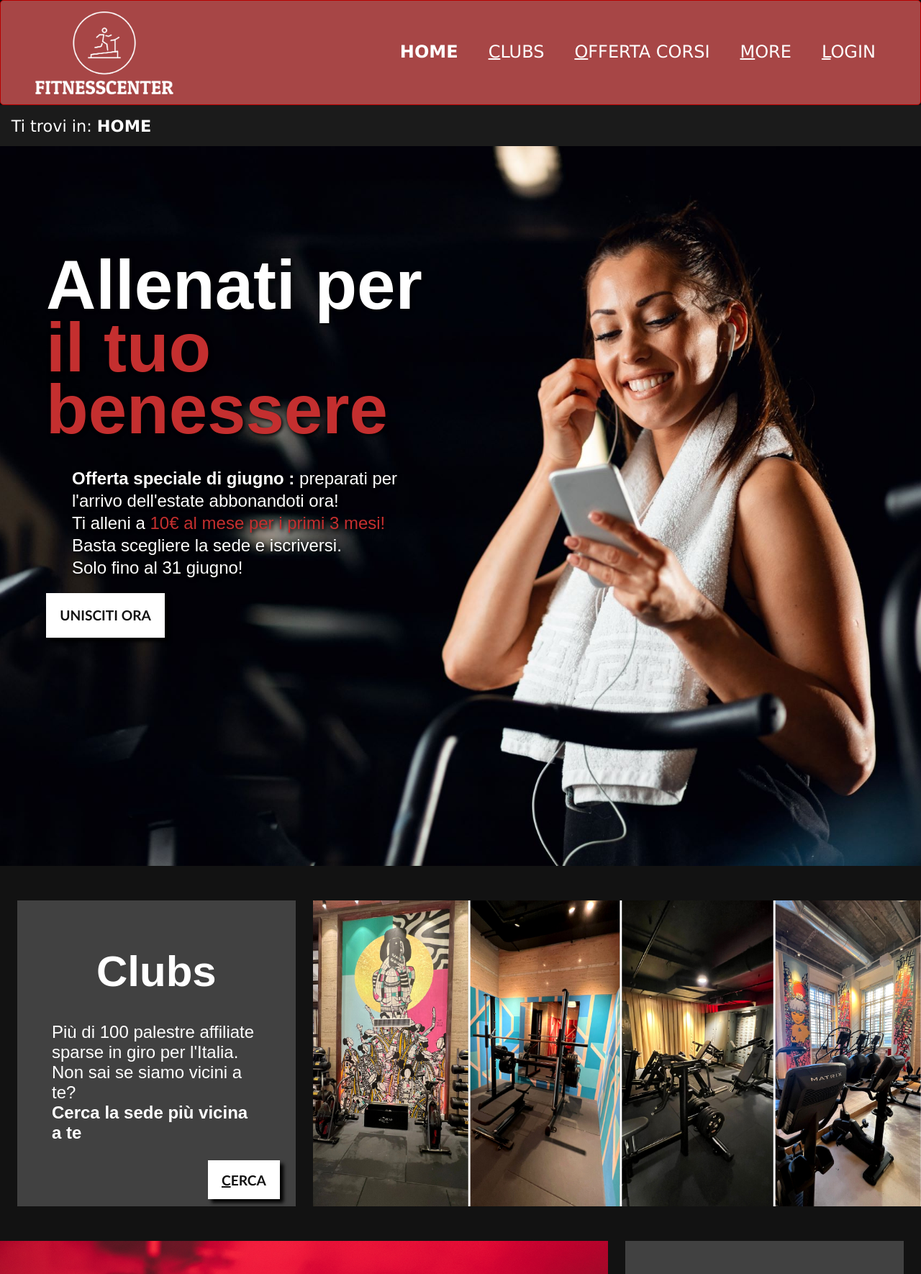
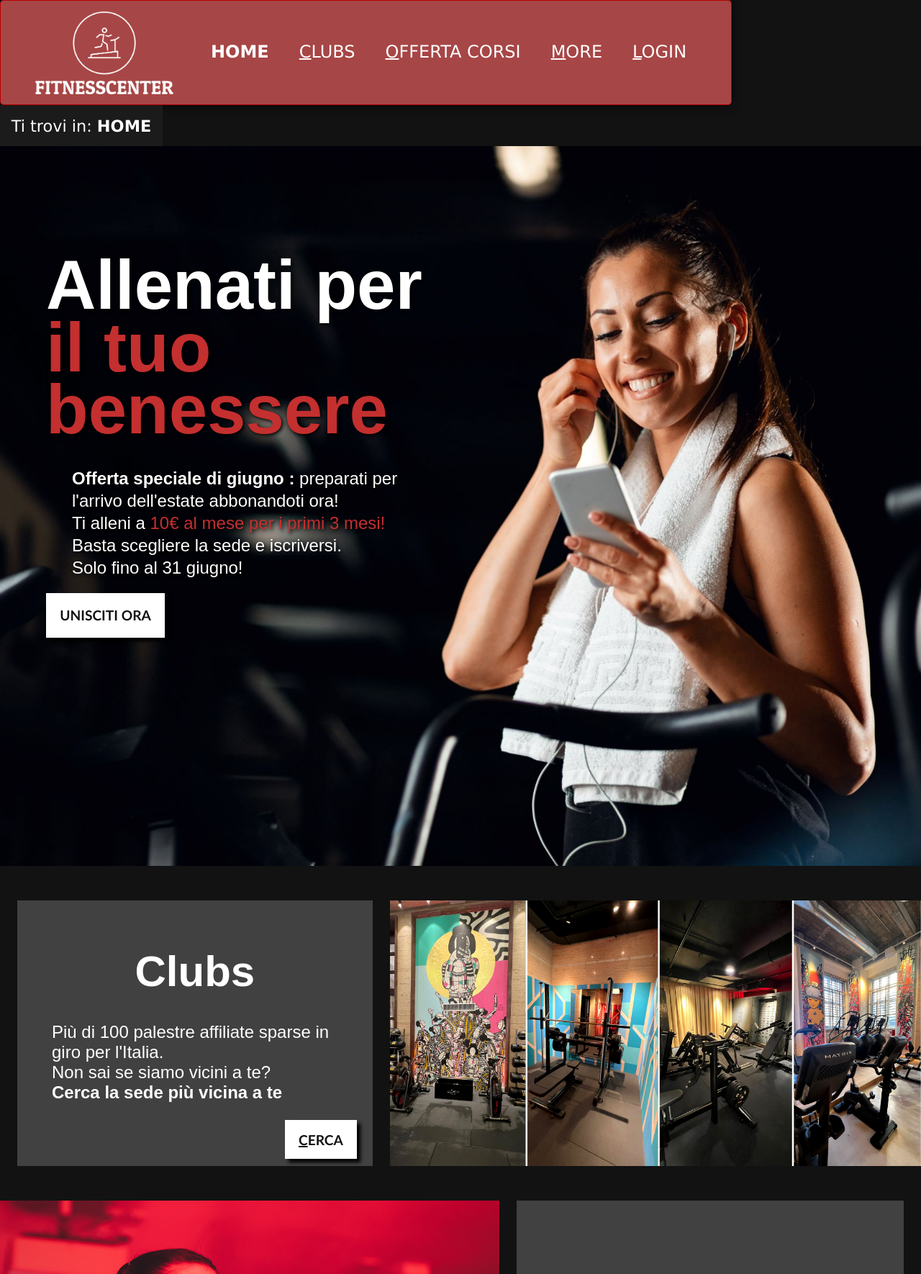
Before and after one commit to IsThisDemi/FitnessCenter, a PHP site: page /home.php in a window 1280 px wide. Shown: the top 1770 px of the page at 72% size. Run offline with PHP 8.4, Linux system fonts and the light colour scheme.

Commit message:
correzioni relative presentazione

```diff
--- a/css/style.css
+++ b/css/style.css
@@ -73,8 +73,11 @@ img {max-width: 100%;height: auto}
 ------------------------------------------------------------
 */
 
+header, .breadcrumbs, footer {
+	width:max-content;
+}
+
 header {
-	grid-area: h;
 	border: 1px solid var(--secondary-color);
 	background-color: var(--header-color);
 	font-family: Verdana, Geneva, Tahoma, sans-serif;
@@ -86,7 +89,6 @@ header {
 	display: flex;
 	flex-direction: row;
 	justify-content: space-between;
-
 }
 
 header li {
@@ -231,7 +233,6 @@ nav .menu_name {
 */
 
 .breadcrumbs {
-	grid-area: b;
 	padding: 0.7em ;
 	font-family: Verdana, Geneva, Tahoma, sans-serif;
 	font-size: 1.4rem;
@@ -269,7 +270,7 @@ nav .menu_name {
 
 #home_content {
 	display: grid;
-    grid-template-columns: 1fr 1fr 1fr;
+    grid-template-columns: auto auto auto;
 	row-gap: 2em;
 	column-gap: 1em;
     grid-template-areas:
--- a/html/home.html
+++ b/html/home.html
@@ -65,7 +65,7 @@
                     e molto altro...
                 </p>
             </p>
-            <a class="menu_link first_letter_underlined" href="offerta_corsi.php" tabindex="7" accesskey="s">Scopri</a>
+            <a class="menu_link first_letter_underlined" href="offerta_corsi.php" tabindex="7" accesskey="s">SCOPRI</a>
         </div>
 
 
```
